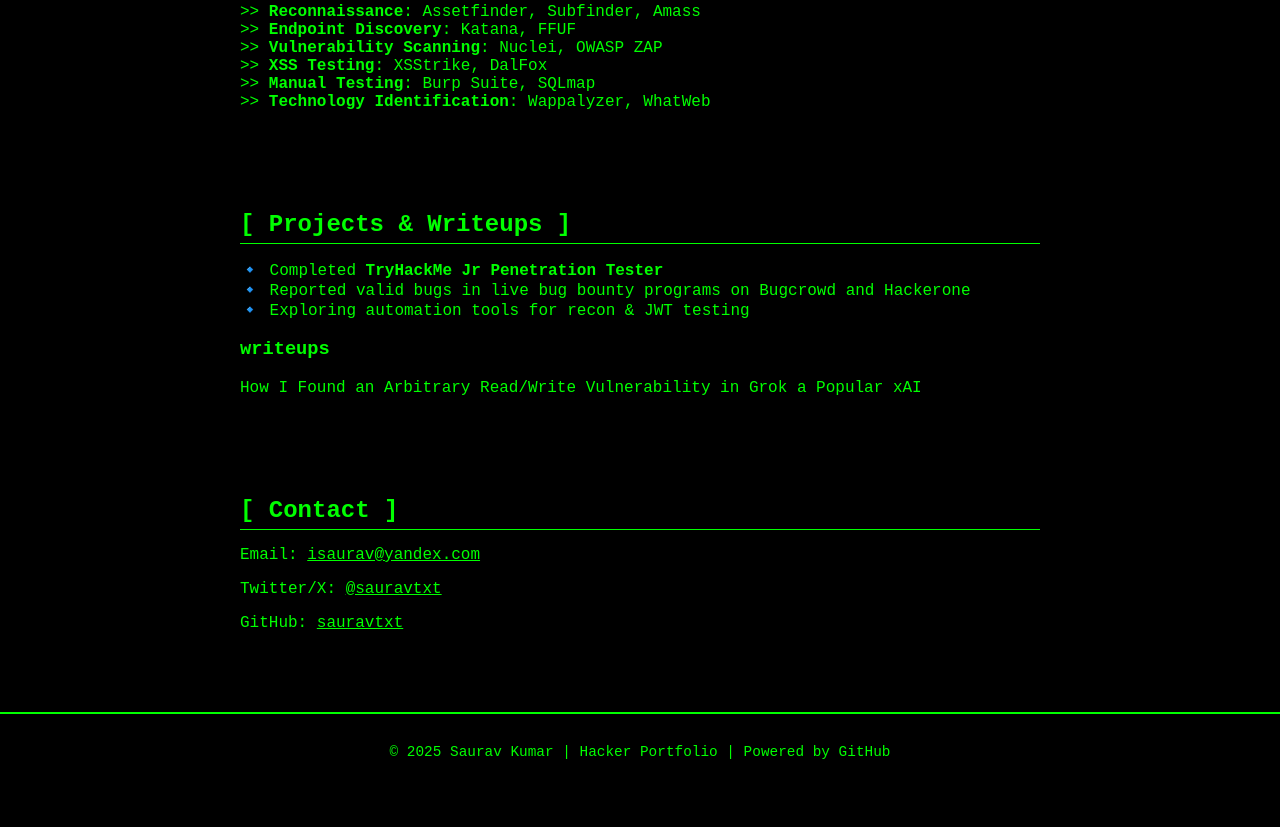
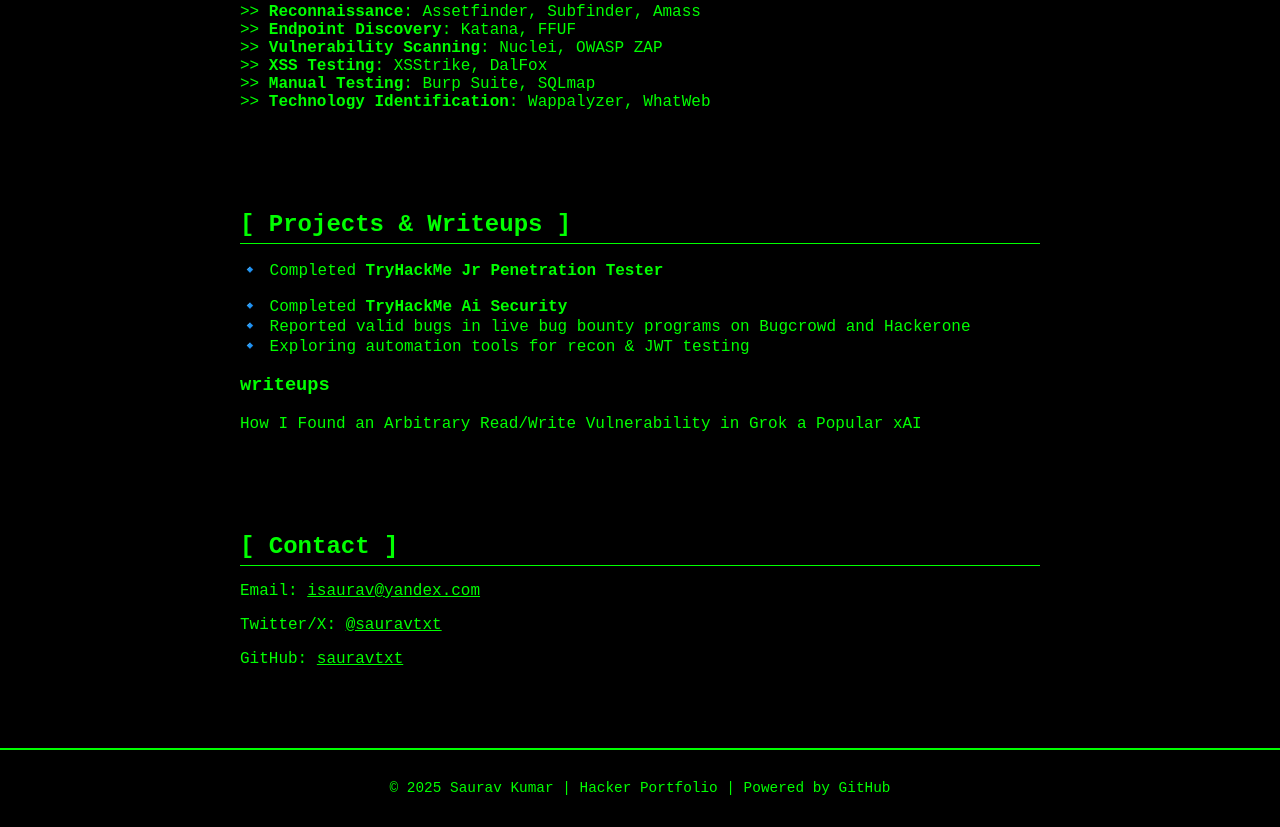
Before and after one commit to sauravtxt/sauravtxt.github.io, a plain HTML site: page index.html in a window 1280 px wide. Shown: the part 796-1623 px from the top of the page. Before the commit the page ends 1587 px from the top, so only its background shows below. Drawn offline with Linux system fonts and the light colour scheme.

Commit message:
Update index.html

```diff
--- a/index.html
+++ b/index.html
@@ -165,10 +165,11 @@
     <section id="projects">
         <h2>[ Projects & Writeups ]</h2>
         <p>🔹 Completed <b>TryHackMe Jr Penetration Tester </b><br>
+        <p>🔹 Completed <b>TryHackMe Ai Security </b><br>
             🔹 Reported valid bugs in live bug bounty programs on Bugcrowd and Hackerone<br>
             🔹 Exploring automation tools for recon & JWT testing</p>
         <h3> writeups</h3>
-            <p>How I Found an Arbitrary Read/Write Vulnerability in Grok a Popular xAI <a href="https://medium.com/@esaurav/how-i-found-an-arbitrary-read-write-vulnerability-in-grok-a-popular-xai-764015f79a2b" target="_blank" style="color:#00ff00;"></a></p>
+            <p><a href="https://medium.com/@esaurav/how-i-found-an-arbitrary-read-write-vulnerability-in-grok-a-popular-xai-764015f79a2b" target="_blank" style="color:#00ff00;"></a>How I Found an Arbitrary Read/Write Vulnerability in Grok a Popular xAI </p>
 
     </section>
 
```
